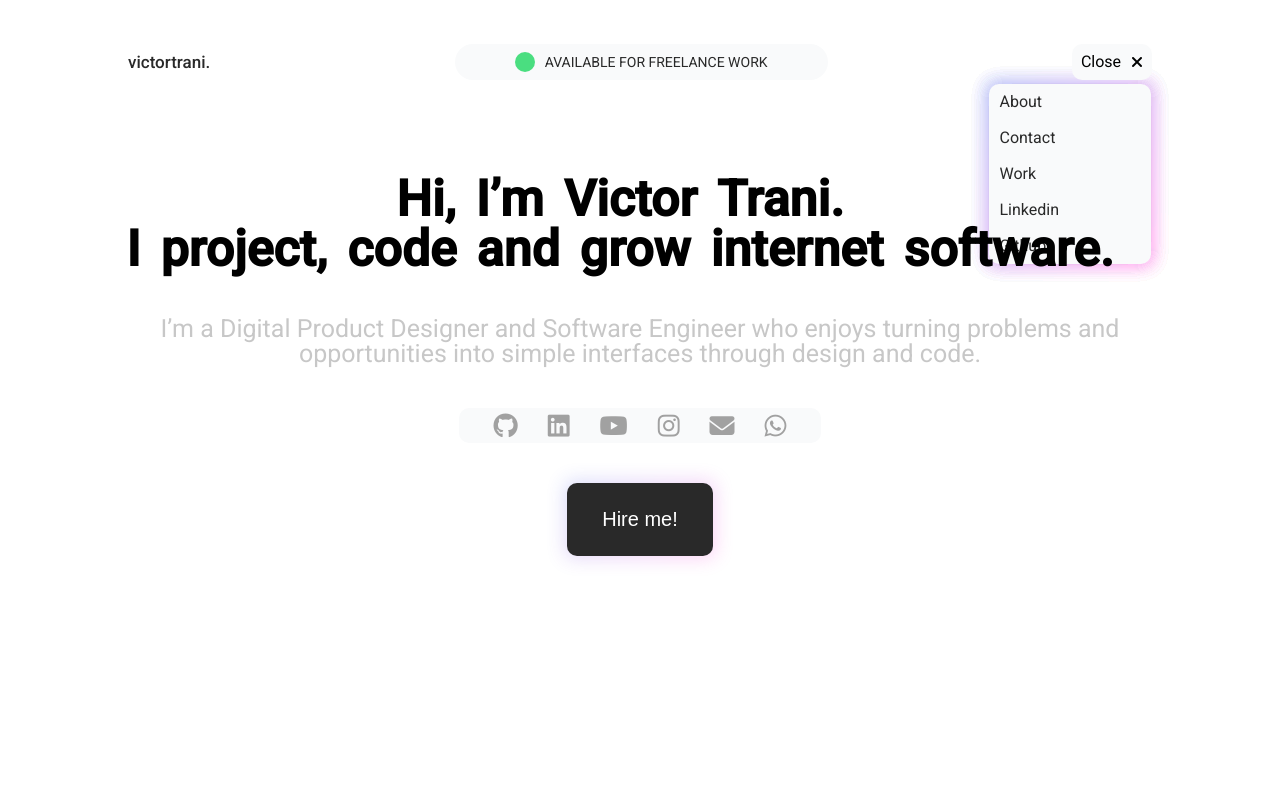
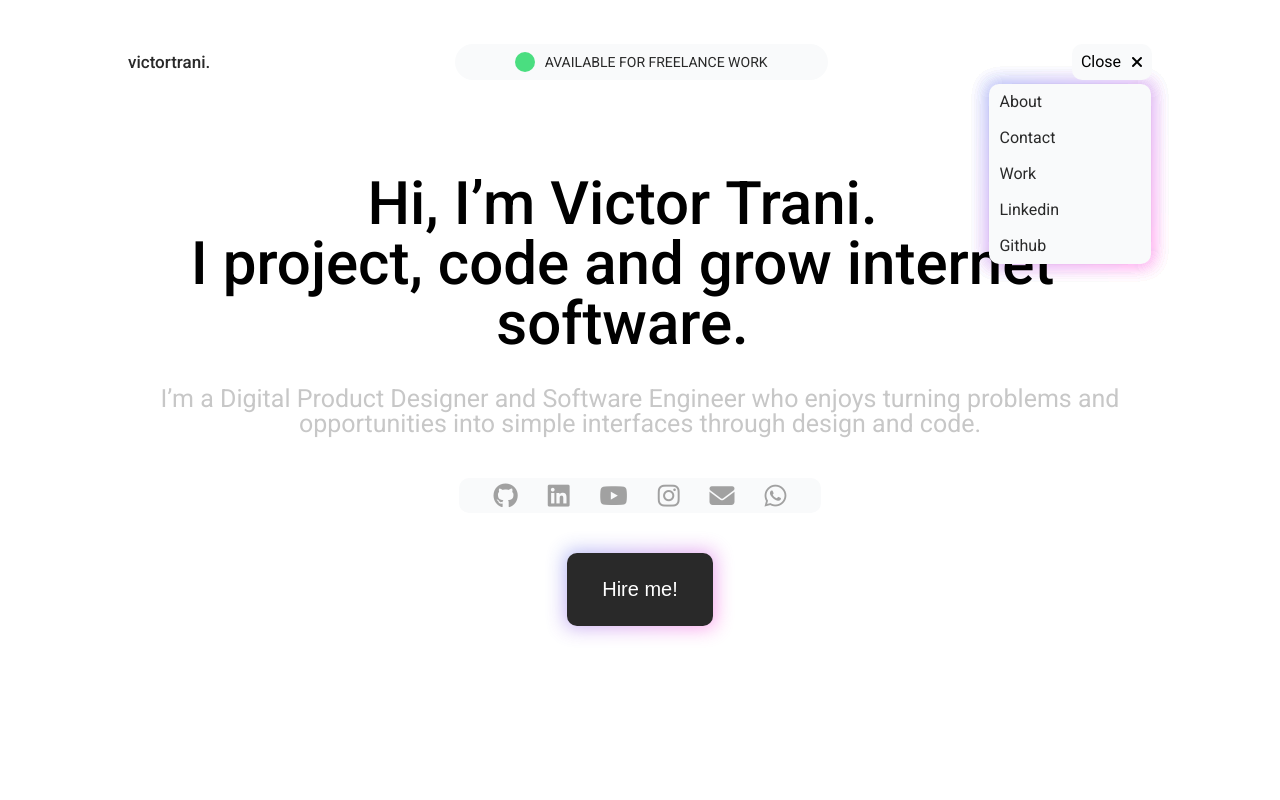
Before and after one commit to Tranivic/tranivic-portfolio, a Vue app: page / in a window 1280 px wide. Shown: the top 800 px of the page. Built offline with nearby package versions, Linux system fonts and the light colour scheme.

Commit message:
style: slots improved

```diff
--- a/src/components/slots/AnimatedTitle/AnimatedTitle.scss
+++ b/src/components/slots/AnimatedTitle/AnimatedTitle.scss
@@ -2,15 +2,15 @@
   display: flex;
   align-items: center;
   flex-direction: column;
-    margin-bottom: 1rem;
   width: 100%;
+  z-index: -1;
 
   .animated-item {
     display: inline-block;
-        margin-right: 2rem;
-        font-weight: 600;
-        transition: all .4s ease;
-        font-size: 5rem;
+    margin-right: 1.5rem;
+    font-weight: $font-weight-title;
+    transition: all 0.3s ease;
+    font-size: 6rem;
   }
 }
 
--- a/src/components/slots/AnimatedTitle/AnimatedTitle.vue
+++ b/src/components/slots/AnimatedTitle/AnimatedTitle.vue
@@ -19,8 +19,7 @@ export default {
         },
         secondLine: {
             type: String,
-            required: true,
-            default: 'This is the second Line',
+            required: false,
         },
     },
     data() {
@@ -35,8 +34,12 @@ export default {
     },
     methods: {
         populateArrays() {
-            this.firstSequence = this.firstLine.split(' ');
-            this.secondSequece = this.secondLine.split(' ');
+            if(this.firstLine){
+                this.firstSequence = this.firstLine.split(' ');
+            }
+            if(this.secondLine){
+                this.secondSequece = this.secondLine.split(' ');
+            }
         },
         animateWords() {
             const items = document.querySelectorAll('.animated-item');
--- a/src/components/slots/MainButton/MainButton.scss
+++ b/src/components/slots/MainButton/MainButton.scss
@@ -1,5 +1,6 @@
 button {
   font-size: $font-size-base;
+  font-weight: $font-weight-title;
   border-radius: $border-radius-base;
   cursor: pointer;
   border: none;
@@ -12,12 +13,11 @@ button {
     background-color: $black-main;
     color: $white-main;
     &:before {
-      @include gradient-shadow(.2);
+      @include gradient-shadow(.4);
     }
     &:hover {
       transform: scale(1.1);
-      background-color: lighten($black-main, 90%);
-      z-index: 1;
+      background-color: lighten($black-main, 80%);
     }
   }
 
```
Lines whose indentation alone changed are shown as unchanged.
